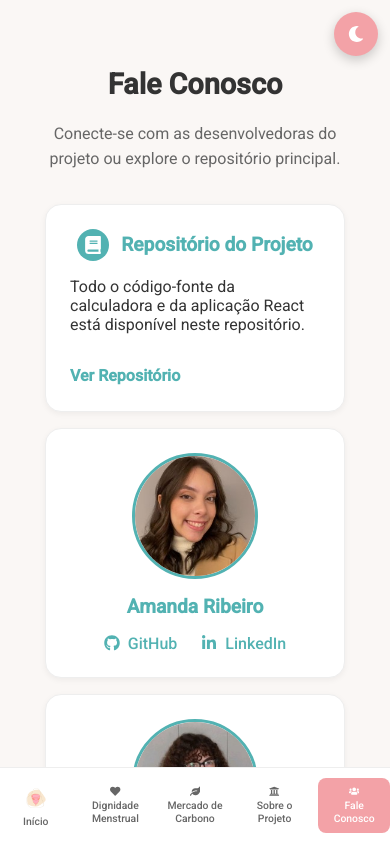
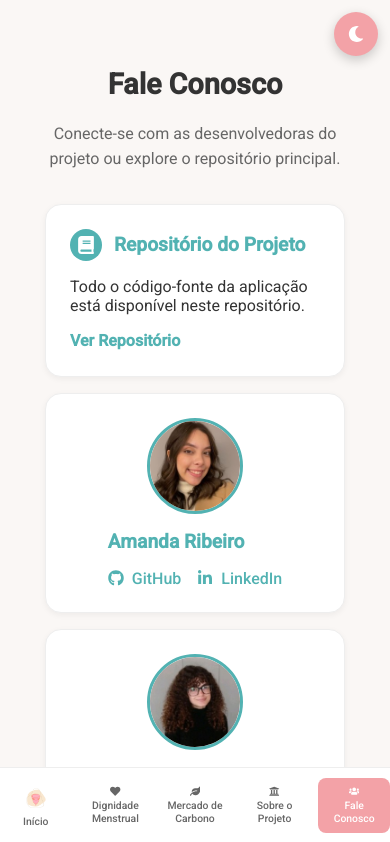
Before and after one commit to iyumw/absorria-front, a React (Vite) app: page /contato in a window 390 px wide. Shown: the top 842 px of the page. Built offline with nearby package versions, Linux system fonts and the light colour scheme.

Commit message:
refactor: clean up comments and improve layout styles across multiple components

```diff
--- a/src/components/layout/Layout.module.css
+++ b/src/components/layout/Layout.module.css
@@ -3,7 +3,6 @@
 }
 
 .mainContent {
-  /* Deixa espaço para a sidebar na versão desktop */
   margin-left: var(--sidebar-width);
   width: calc(100% - var(--sidebar-width));
   padding: 3rem;
--- a/src/components/layout/Sidebar.module.css
+++ b/src/components/layout/Sidebar.module.css
@@ -1,4 +1,3 @@
-/* Estilos para Desktop (sem alterações) */
 .sidebar {
   width: var(--sidebar-width);
   height: 100vh;
@@ -88,46 +87,43 @@
     left: 0;
     z-index: 1000;
     flex-direction: row;
-    justify-content: space-evenly; /* Distribui o espaço mais uniformemente */
+    justify-content: space-evenly;
     align-items: center;
     border-right: none;
     border-top: 1px solid var(--border-color);
     padding: 0.5rem 0;
   }
 
-  /* Oculta a logo e o texto do botão de tema */
   .brand, .themeToggle span {
     display: none;
   }
 
   .nav {
-    display: flex; /* Garante que o nav seja um container flex */
+    display: flex;
     flex-direction: row;
-    justify-content: space-evenly; /* Espaça os itens de navegação */
+    justify-content: space-evenly;
     align-items: center;
-    width: 100%; /* Faz a navegação ocupar todo o espaço */
-    gap: 0.5rem; /* Adiciona um pequeno espaço entre os itens */
+    width: 100%;
+    gap: 0.5rem;
   }
 
   .navLink {
-    display: flex; /* Essencial para o flex-direction funcionar */
-    flex-direction: column; /* FORÇA o ícone a ficar em cima do texto */
-    align-items: center; /* Centraliza horizontalmente */
-    justify-content: center; /* Centraliza verticalmente */
+    display: flex;
+    flex-direction: column;
+    align-items: center;
+    justify-content: center;
     gap: 0.25rem;
-    font-size: 0.65rem; /* Reduz um pouco a fonte se necessário */
+    font-size: 0.65rem;
     padding: 0.5rem;
-    flex: 1; /* Faz com que todos os links ocupem o mesmo espaço */
+    flex: 1;
   }
 
-  /* Faz o texto dentro do span quebrar a linha se for muito grande */
   .navLink span {
     text-align: center;
     line-height: 1.2;
   }
 
   .themeToggle {
-    /* Posiciona o botão de tema como um item flex normal no final */
     margin-top: 0;
     padding: 0.5rem;
     display: flex;
@@ -161,6 +157,10 @@
   transform: scale(1.05);
 }
 
+.mobileLogo {
+  display: none;
+}
+
 @media (max-width: 768px) {
   .themeToggleTop {
     top: 0.75rem;
@@ -168,19 +168,7 @@
     width: 44px;
     height: 44px;
   }
-}
 
-/* Esconde logo no desktop, mostra ícone normal */
-.mobileLogo {
-  display: none;
-}
-
-.desktopIcon {
-  display: flex;
-}
-
-/* No mobile, inverte */
-@media (max-width: 768px) {
   .mobileLogo {
     display: flex;
     align-items: center;
--- a/src/pages/CalculatorPage.module.css
+++ b/src/pages/CalculatorPage.module.css
@@ -1,4 +1,3 @@
-/* Estilos Desktop (sem alterações) */
 .infoContainer {
   max-width: 900px;
   margin: 0 auto;
@@ -130,7 +129,6 @@
     padding: 1.5rem;
   }
 
-  /* Empilha os botões verticalmente para facilitar o toque */
   .buttonGroup {
     flex-direction: column;
   }
--- a/src/pages/CalculatorPage.tsx
+++ b/src/pages/CalculatorPage.tsx
@@ -32,17 +32,13 @@ const CalculatorPage = () => {
     cupFootprint: number;
   } | null>(null);
 
-  // 2. CRIAR A REFERÊNCIA
   const resultRef = useRef<HTMLDivElement>(null);
 
-  // 4. ADICIONAR O useEffect PARA OBSERVAR MUDANÇAS E ROLAR A PÁGINA
   useEffect(() => {
-    // Se o resultado existir e a referência estiver conectada a um elemento...
     if (result && resultRef.current) {
-      // ...role a tela suavemente até o topo do elemento de resultado.
       resultRef.current.scrollIntoView({ behavior: "smooth", block: "start" });
     }
-  }, [result]); // A "dependência" do efeito é o 'result'. O código só roda quando 'result' muda.
+  }, [result]);
 
 
   const handleSubmit = (e: React.FormEvent<HTMLFormElement>) => {
@@ -146,7 +142,6 @@ const CalculatorPage = () => {
         </form>
 
         {result && (
-          // 3. ANEXAR A REFERÊNCIA AO CONTAINER DOS RESULTADOS
           <div ref={resultRef} className={styles.resultDisplay}>
             <h3>Resultados Estimados</h3>
             <Bar
--- a/src/pages/CarbonPage.tsx
+++ b/src/pages/CarbonPage.tsx
@@ -1,4 +1,3 @@
-// /src/pages/CarbonPage.tsx
 import styles from "./InfoPage.module.css";
 import {
   FaLeaf,
--- a/src/pages/ContactPage.tsx
+++ b/src/pages/ContactPage.tsx
@@ -1,5 +1,3 @@
-// src/pages/ContactPage.tsx
-
 import styles from "./InfoPage.module.css";
 import { FaGithub, FaLinkedinIn, FaBook } from "react-icons/fa";
 
@@ -29,11 +27,11 @@ const ContactPage = () => {
     <div className={styles.infoContainer}>
       <h1>Fale Conosco</h1>
       <p className={styles.intro}>
-        Conecte-se com as desenvolvedoras do projeto ou explore o repositório principal.
+        Conecte-se com as desenvolvedoras do projeto ou explore o repositório
+        principal.
       </p>
 
       <div className={styles.cardGrid}>
-
         {/* Card do Repositório Principal */}
         <div className={styles.card}>
           <h3>
@@ -43,7 +41,8 @@ const ContactPage = () => {
             Repositório do Projeto
           </h3>
           <p>
-            Todo o código-fonte da calculadora e da aplicação React está disponível neste repositório.
+            Todo o código-fonte da aplicação está
+            disponível neste repositório.
           </p>
           <a
             href="https://github.com/SI2aps/absorria"
@@ -55,22 +54,33 @@ const ContactPage = () => {
           </a>
         </div>
 
-        {/* Cards individuais das desenvolvedoras */}
+        {/* Cards individuais */}
         {developers.map((dev) => (
           <div key={dev.name} className={styles.card}>
+            <div className={styles.devPhotoContainer}>
               <img src={dev.photo} alt={dev.name} className={styles.devPhoto} />
+              <div className={styles.devInfo}>
                 <h3>{dev.name}</h3>
                 <div className={styles.socialLinks}>
-              <a href={dev.github} target="_blank" rel="noopener noreferrer">
+                  <a
+                    href={dev.github}
+                    target="_blank"
+                    rel="noopener noreferrer"
+                  >
                     <FaGithub /> GitHub
                   </a>
-              <a href={dev.linkedin} target="_blank" rel="noopener noreferrer">
+                  <a
+                    href={dev.linkedin}
+                    target="_blank"
+                    rel="noopener noreferrer"
+                  >
                     <FaLinkedinIn /> LinkedIn
                   </a>
                 </div>
               </div>
+            </div>
+          </div>
         ))}
-
       </div>
     </div>
   );
--- a/src/pages/DignityPage.tsx
+++ b/src/pages/DignityPage.tsx
@@ -1,4 +1,3 @@
-// /src/pages/DignityPage.tsx
 import styles from "./InfoPage.module.css";
 import {
   FaBookOpen,
--- a/src/pages/HomePage.module.css
+++ b/src/pages/HomePage.module.css
@@ -1,4 +1,3 @@
-/* Estilos Desktop (sem alterações) */
 .infoContainer {
   max-width: 900px;
   margin: 0 auto;
@@ -109,7 +108,7 @@
   .ctaButton {
     font-size: 0.90rem;
     padding: 0.9rem 1.8rem;
-    width: auto;        /* Deixa o botão do tamanho do conteúdo */
-    margin: 1rem auto;  /* Garante centralização */
+    width: auto;
+    margin: 1rem auto;
   }
 }
--- a/src/pages/HomePage.tsx
+++ b/src/pages/HomePage.tsx
@@ -33,7 +33,7 @@ const HomePage = () => {
           <FaInfoCircle /> O Dilema do Descartável
         </h3>
         <p>
-          O Programa de Proteção e Promoção da Saúde Menstrual é um avanço
+          O Programa do governo de Proteção e Promoção da Saúde Menstrual é um avanço
           vital. No entanto, a distribuição exclusiva de absorventes
           descartáveis, com um investimento de{" "}
           <b>R$ {PROGRAM_DATA.investmentValue.toLocaleString("pt-BR")}</b>,
--- a/src/pages/InfoPage.module.css
+++ b/src/pages/InfoPage.module.css
@@ -1,4 +1,3 @@
-/* Estilos Desktop (sem alterações) */
 .infoContainer {
   max-width: 900px;
   margin: 0 auto;
@@ -24,7 +23,7 @@
 .cardGrid {
   display: grid;
   grid-template-columns: repeat(auto-fit, minmax(300px, 1fr));
-  gap: 1.5rem; /* Aumentei um pouco o gap para desktop */
+  gap: 1.5rem;
   justify-content: center;
 }
 
@@ -105,21 +104,32 @@
 
 /* Estilos da Página de Contato */
 .devPhoto {
-  width: 120px;
-  height: 120px;
+  width: 90px;
+  height: 90px;
   border-radius: 50%;
   object-fit: cover;
-  margin: 0 auto 1rem auto; /* Centraliza a foto */
   display: block;
   border: 3px solid var(--secondary-color);
 }
 
+.devPhotoContainer {
+  display: flex;
+  align-items: center;
+  gap: 1rem;
+}
+
+.devInfo {
+  display: flex;
+  flex-direction: column;
+}
+
 .socialLinks {
   display: flex;
-  justify-content: center; /* Centraliza os links */
-  gap: 1.5rem;
+  gap: 1rem;
   margin-top: 0.5rem;
 }
+
+
 
 .socialLinks a {
   display: inline-flex;
@@ -137,7 +147,6 @@
 
 .contactLink {
   display: inline-block;
-  margin-top: 1rem;
   color: var(--secondary-color);
   font-weight: 600;
   text-decoration: none;
@@ -155,10 +164,9 @@
 /* ======================================= */
 @media (max-width: 768px) {
   .infoContainer {
-    padding: 1.5rem; /* Reduz o padding geral */
+    padding: 1.5rem;
   }
 
-  /* Títulos e textos de introdução */
   .infoContainer h1 {
     font-size: 1.8rem;
   }
@@ -167,23 +175,30 @@
     margin-bottom: 2rem;
   }
 
-  /* Ajustes na grade e nos cards */
   .cardGrid {
-    /* A grade já é responsiva! Apenas ajustamos o gap. */
     gap: 1rem;
   }
 
   .card {
-    padding: 1.5rem; /* Reduz padding interno dos cards */
-    text-align: left; /* Centraliza o conteúdo do card */
+    padding: 1.5rem;
+    text-align: left;
   }
 
   .card h3 {
     font-size: 1.2rem;
-    justify-content: center; /* Centraliza o título do card */
+    justify-content: left;
   }
 
   .readMoreContainer {
     margin-top: 2rem;
   }
+
+  .devPhotoContainer {
+    flex-direction: column;
+    align-items: center;
+  }
+
+  .socialLinks {
+    margin-top: 0;
+  }
 }
```
Also changed, not shown: 1 other file (tests, documents, lock files or other folders). Lines whose indentation alone changed are shown as unchanged.
